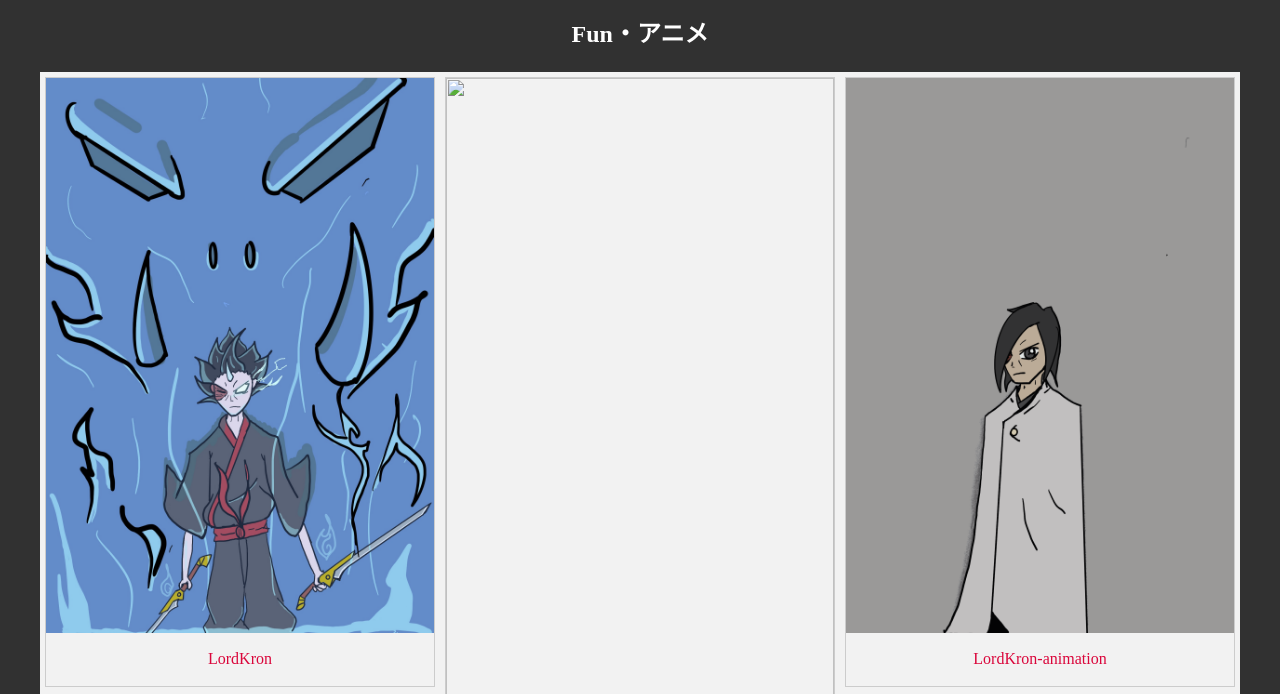
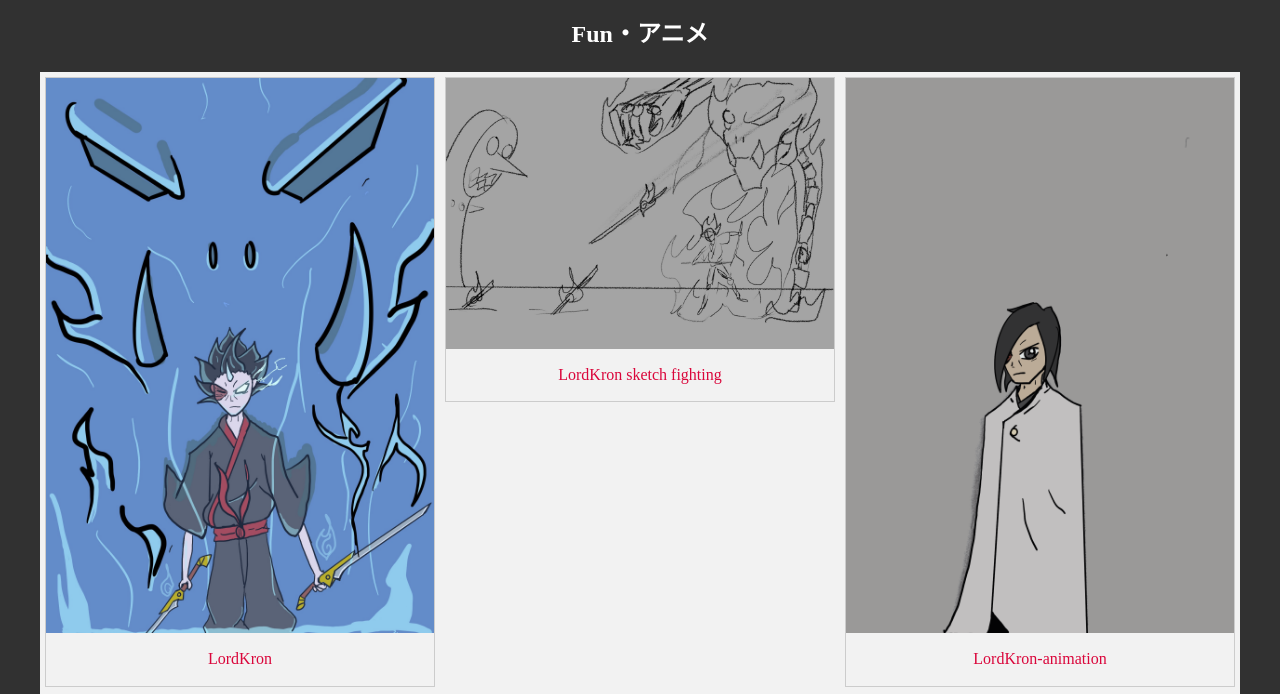
Before and after one commit to RuizHabi/GalleryFunHabbi, a plain HTML site: page index.html in a window 1280 px wide. Shown: the part 98-792 px from the top of the page. Drawn offline with Linux system fonts and the light colour scheme.

Commit message:
Update index.html

```diff
--- a/index.html
+++ b/index.html
@@ -21,9 +21,9 @@
          >
 
     &nbsp; &nbsp;
-    <a class="nav-link"  href="https://ruizhabi.github.io/HabiBurger/ "> Home </a>
-    <a class="nav-link" href="https://ruizhabi.github.io/GalleryPro/ "> Professional </a>
-    <a class="nav-link" href="https://ruizhabi.github.io/Galleryedu1/ "> Educational </a>
+    <a class="nav-link"  href="https://ruizhabi.github.io/HabiBurger/"> Home </a>
+    <a class="nav-link" href="https://ruizhabi.github.io/GalleryPro/"> Professional </a>
+    <a class="nav-link" href="https://ruizhabi.github.io/Galleryedu1/"> Educational </a>
     <a class="nav-link" href="https://ruizhabi.github.io/GalleryFunHabbi/"> Fun/anime </a>
 
 </header>
@@ -41,7 +41,7 @@
           <div class="description"> LordKron </div>
     </div>
     <div class="gallery">
-        <img src= "Gallery/fun/LK-sketch.jpg" width="100px">
+        <img src= "fun/LK-sketch.jpg" width="100px">
           <div class="description"> LordKron sketch fighting </div>
 
     </div><div class="gallery">
```
